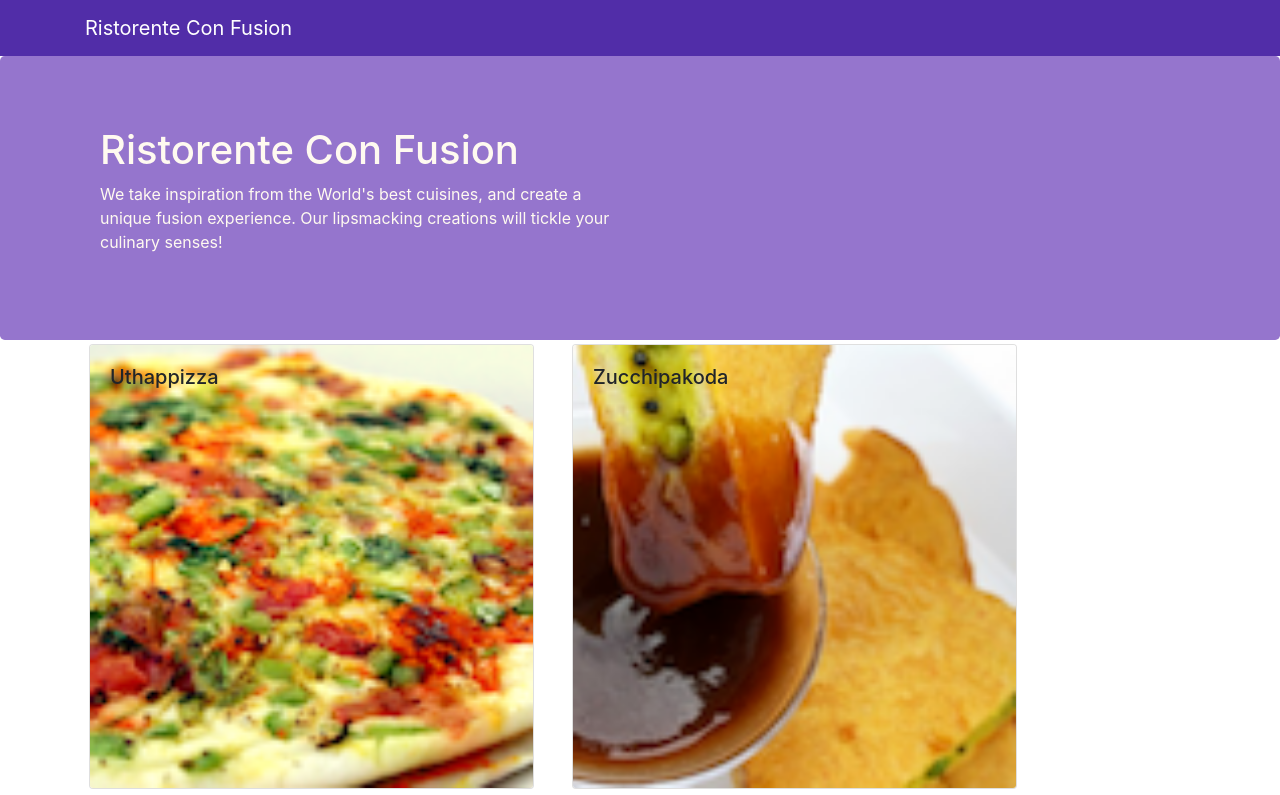
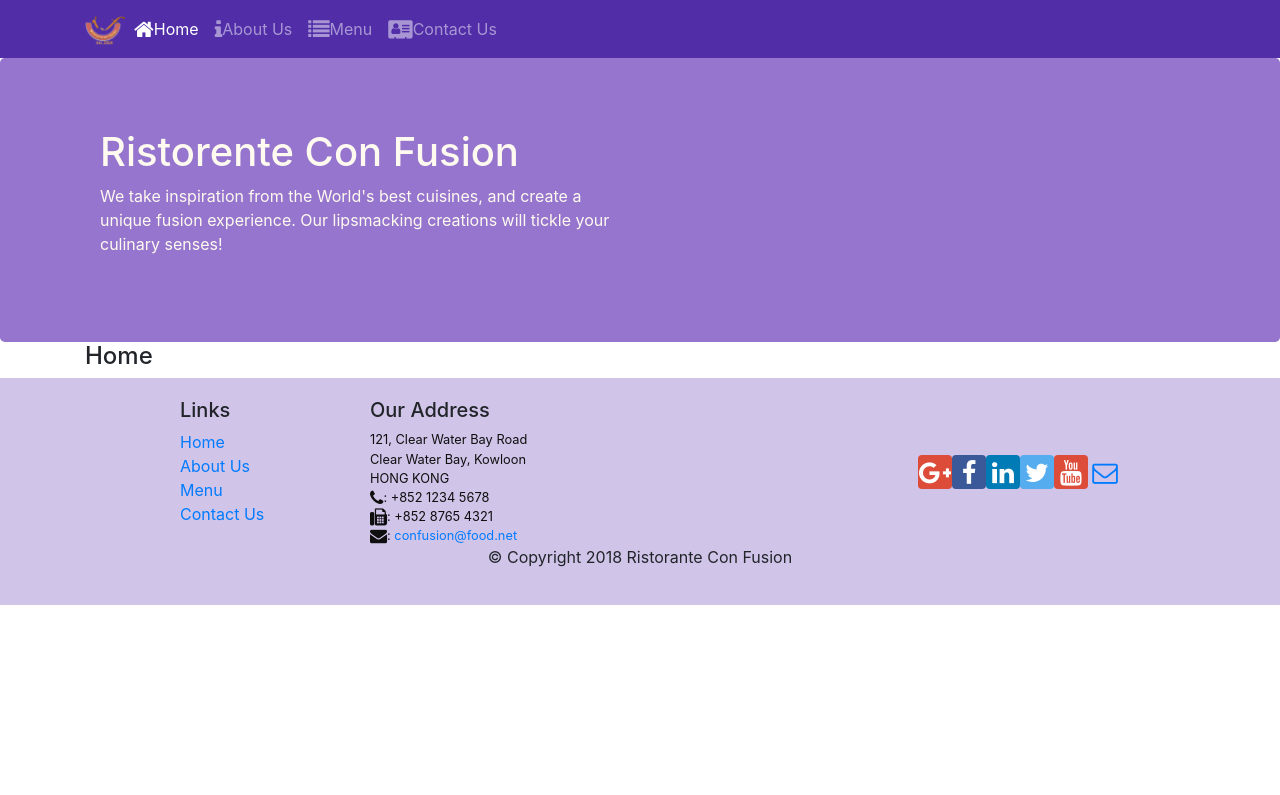
Before and after one commit to amarsomani/conFusion-ReactApplication, a React (Create React App) app: page /home in a window 1280 px wide. Shown: the top 795 px of the page. Built offline with nearby package versions, Linux system fonts and the light colour scheme.

Commit message:
React Router

```diff
--- a/package.json
+++ b/package.json
@@ -12,6 +12,7 @@
     "react": "^16.13.1",
     "react-dom": "^16.13.1",
     "react-popper": "^0.9.2",
+    "react-router-dom": "^4.2.2",
     "react-scripts": "3.4.1",
     "reactstrap": "^5.0.0"
   },
--- a/src/App.js
+++ b/src/App.js
@@ -1,4 +1,5 @@
 import React, { Component } from 'react';
+import { BrowserRouter } from 'react-router-dom'
 import './App.css';
 import Main from './components/MainComponent';
 
@@ -8,9 +9,11 @@ class App extends Component {
 
   render() {
     return (
-      <div>
-        <Main />
-      </div>
+      <BrowserRouter>
+        <div>
+          <Main />
+        </div>
+      </BrowserRouter>
     )
   }
 }
--- a/src/components/FooterComponent.js
+++ b/src/components/FooterComponent.js
@@ -1,4 +1,5 @@
 import React from 'react'
+import { Link } from 'react-router-dom'
 
 function Footer(props) {
     return (
@@ -8,10 +9,10 @@ function Footer(props) {
                     <div className="col-4 offset-1 col-sm-2">
                         <h5>Links</h5>
                         <ul className="list-unstyled">
-                            <li><a href="#">Home</a></li>
-                            <li><a href="#">About</a></li>
-                            <li><a href="#">Menu</a></li>
-                            <li><a href="contactus.html">Contact</a></li>
+                            <li><Link to="/home">Home</Link></li>
+                            <li><Link to="/aboutus">About Us</Link></li>
+                            <li><Link to="/menu">Menu</Link></li>
+                            <li><Link to="/contactus">Contact Us</Link></li>
                         </ul>
                     </div>
                     <div className="col-7 col-sm-5">
--- a/src/components/HeaderComponent.js
+++ b/src/components/HeaderComponent.js
@@ -1,13 +1,57 @@
 import React, { Component } from 'react'
-import { Navbar, NavbarBrand, Jumbotron } from 'reactstrap';
+import { Navbar, NavbarBrand, Jumbotron, Nav, NavbarToggler, Collapse, NavItem } from 'reactstrap';
+import { NavLink } from 'react-router-dom';
 
 class Header extends Component {
+
+    constructor(props) {
+        super(props)
+        this.state = {
+            isNavOpen: false
+        };
+        this.toggleNav = this.toggleNav.bind(this);
+    }
+
+    toggleNav() {
+        this.setState({
+            isNavOpen: !this.state.isNavOpen
+        })
+    }
+
+
     render() {
         return (
             <>
-                <Navbar dark>
+                <Navbar dark expand="md">
                     <div className="container">
-                        <NavbarBrand href="/">Ristorente Con Fusion</NavbarBrand>
+                        <NavbarToggler onClick={this.toggleNav} />
+                        <NavbarBrand href="/" className="mr-auto">
+                            <img src="assets/images/logo.png" height="30" width="41" alt="Ristorente Con Fusion" />
+                        </NavbarBrand>
+                        <Collapse isOpen={this.state.isNavOpen} navbar>
+                            <Nav navbar>
+                                <NavItem>
+                                    <NavLink className="nav-link" to="/home">
+                                        <span className="fa fa-home fa-lg"></span>Home
+                                </NavLink>
+                                </NavItem>
+                                <NavItem>
+                                    <NavLink className="nav-link" to="/aboutus">
+                                        <span className="fa fa-info fa-lg"></span>About Us
+                                </NavLink>
+                                </NavItem>
+                                <NavItem>
+                                    <NavLink className="nav-link" to="/menu">
+                                        <span className="fa fa-list fa-lg"></span>Menu
+                                </NavLink>
+                                </NavItem>
+                                <NavItem>
+                                    <NavLink className="nav-link" to="/contactus">
+                                        <span className="fa fa-address-card fa-lg"></span>Contact Us
+                                </NavLink>
+                                </NavItem>
+                            </Nav>
+                        </Collapse>
                     </div>
                 </Navbar>
                 <Jumbotron>
--- /dev/null
+++ b/src/components/HomeComponent.js
@@ -0,0 +1,11 @@
+import React from 'react'
+
+function Home(props) {
+    return (
+        <div className="container">
+            <h4>Home</h4>
+        </div>
+    )
+}
+
+export default Home
--- a/src/components/MainComponent.js
+++ b/src/components/MainComponent.js
@@ -4,6 +4,8 @@ import Menu from './MenuComponent';
 import Footer from './FooterComponent';
 import { DISHES } from '../shared/dishes';
 import DishDetail from './DishDetailComponent';
+import Home from './HomeComponent';
+import { Switch, Route, Redirect } from 'react-router-dom';
 
 class Main extends Component {
 
@@ -12,20 +14,28 @@ class Main extends Component {
 
         this.state = {
             dishes: DISHES,
-            selectedDish: null
+
         }
     }
 
-    onDishSelect(dishId) {
-        this.setState({ selectedDish: dishId });
-    }
+
 
     render() {
+
+        const HomePage = () => {
+            return (
+                <Home />
+            )
+        }
+
         return (
             <div>
                 <Header />
-                <Menu dishes={this.state.dishes} onClick={(dishId) => this.onDishSelect(dishId)} />
-                <DishDetail dish={this.state.dishes.filter(dish => dish.id === this.state.selectedDish)[0]} />
+                <Switch>
+                    <Route path="/home" component={HomePage} />
+                    <Route exact path="/menu" component={() => <Menu dishes={this.state.dishes} />} />
+                    <Redirect to="/home" />
+                </Switch>
                 <Footer />
             </div>
         )
```
Also changed, not shown: 1 other file (tests, documents, lock files or other folders).
